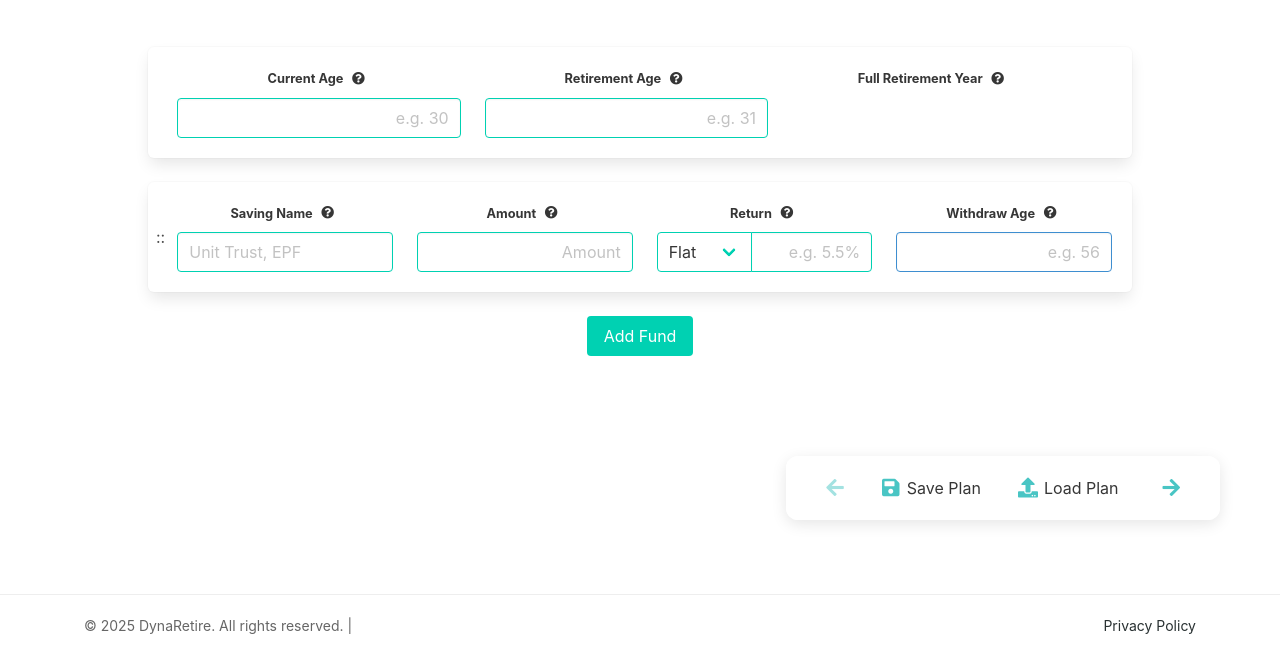
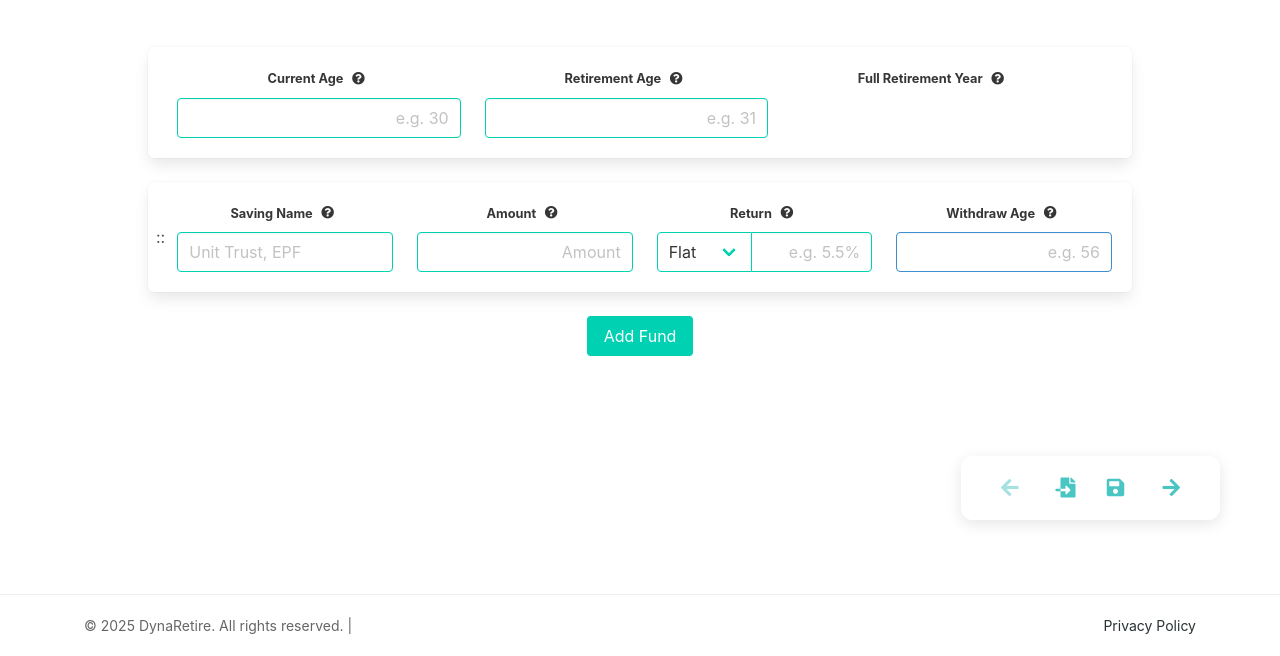
Before and after one commit to lakwli/dynaretire, a Flask app: page /plan in a window 1280 px wide. Shown: the part 260-916 px from the top of the page. Run offline with Flask 3, Linux system fonts and the light colour scheme.

Commit message:
APP: remove label from save and load

```diff
--- a/templates/plan.html
+++ b/templates/plan.html
@@ -86,13 +86,11 @@
             <button class="button" id="prev-btn" disabled>
                 <i class="fas fa-arrow-left"></i>
             </button>
-            <button class="button" id="save-btn" title="Save Plan Data Locally">
+            <button class="button" id="load-btn" title="Import previously saved plan data">
+                <span class="icon is-small"><i class="fas fa-file-import"></i></span>
+            </button>
+            <button class="button" id="save-btn" title="Save current plan data to local file">
                 <span class="icon is-small"><i class="fas fa-save"></i></span>
-                <span>Save Plan</span>
-            </button>
-            <button class="button" id="load-btn" title="Load Plan Data">
-                <span class="icon is-small"><i class="fas fa-upload"></i></span>
-                <span>Load Plan</span>
             </button>
             <input type="file" id="file-input" accept=".json" style="display: none">
             <button class="button is-hidden" type="submit" id="submit-btn">
```
